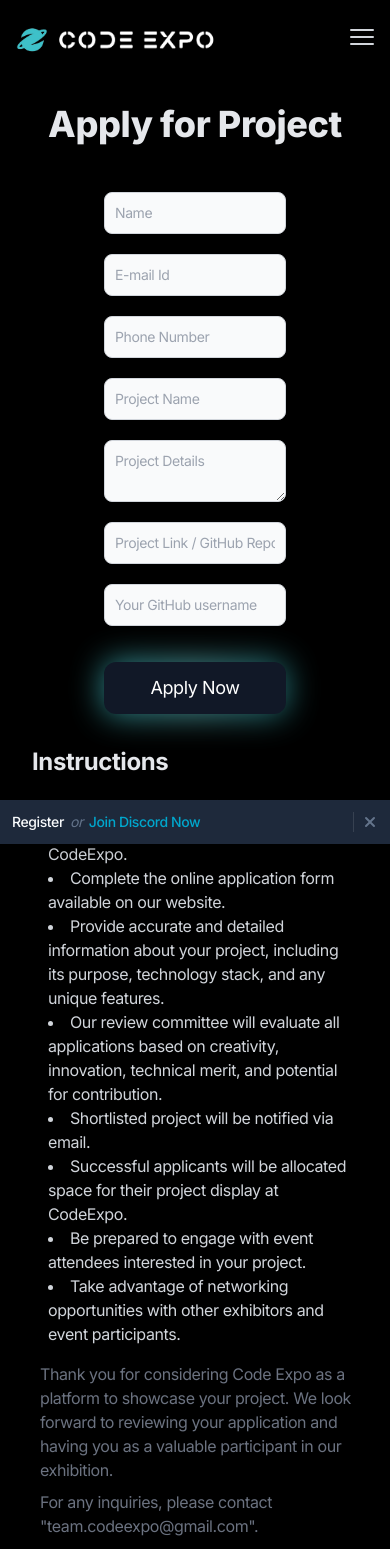
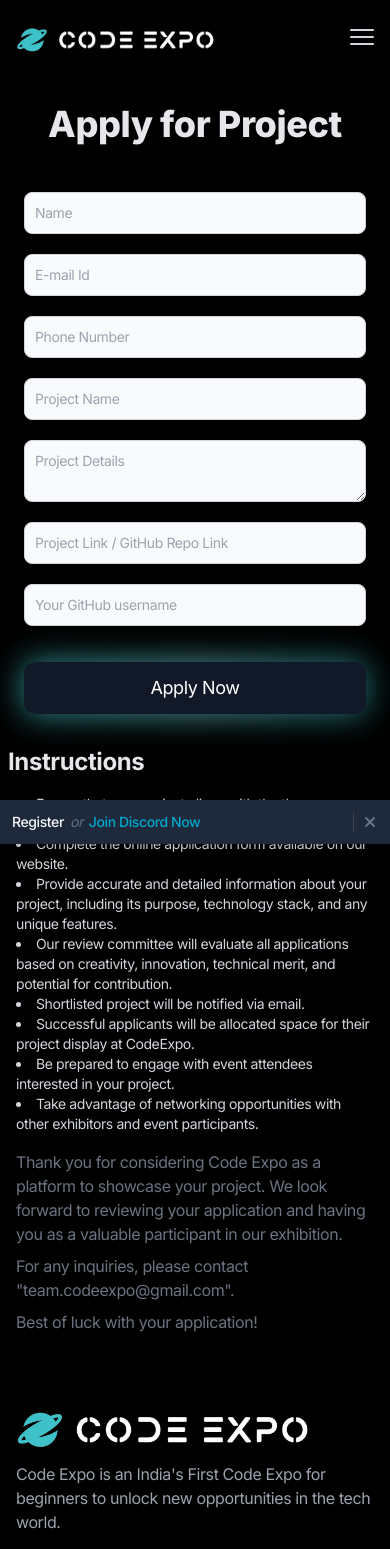
Before and after one commit to rohankumarchaudhary67/codeexpo, a Next.js app: page /apply-for-project in a window 390 px wide. Shown: the top 1549 px of the page. Built offline with nearby package versions, Linux system fonts and the light colour scheme.

Commit message:
style: Adjust classes for improved mobile view of Apply for Project page

```diff
--- a/src/components/project-form.tsx
+++ b/src/components/project-form.tsx
@@ -3,11 +3,11 @@ import Link from "next/link"
 export default function Project_Form() {
     return (
         <>
-            <div className="p-6 md:p-10 md:mx-20 md:px-20 flex flex-col justify-center items-center">
+            <div className="py-6 md:p-10 md:mx-20 md:px-20 flex flex-col justify-center items-center">
                 <h1 className="mb-8 font-extrabold text-4xl" data-aos="fade-up">Apply for Project</h1>
                 <div className="grid grid-cols-1 md:grid-cols-2 gap-8 pt-4">
                     <section data-aos="fade-rght">
-                        <section className="mx-20 text-center">
+                        <section className="md:mx-20 mx-6 text-center">
                             <div className="mb-5">
                                 <input type="email" id="email" className="bg-gray-50 border border-gray-300 text-gray-900 text-sm rounded-lg focus:ring-blue-500 focus:border-blue-500 block w-full p-2.5 dark:bg-gray-700 dark:border-gray-600 dark:placeholder-gray-400 dark:text-white dark:focus:ring-blue-500 dark:focus:border-blue-500" placeholder="Name" required />
                             </div>
@@ -43,7 +43,7 @@ export default function Project_Form() {
                     <aside className="" data-aos="fade-left">
                         <div className="px-2 md:px-2 rounded">
                             <h2 className="font-bold text-2xl">Instructions</h2>
-                            <ul className="list-disc mt-4 list-inside text-gray-300 pl-4">
+                            <ul className="list-disc mt-4 list-inside text-gray-300 md:pl-4 px-2 text-sm md:text-lg">
                                 <li>Ensure that your project aligns with the themes or categories specified for CodeExpo.</li>
                                 <li>Complete the online application form available on our website.</li>
                                 <li>Provide accurate and detailed information about your project, including its purpose, technology stack, and any unique features.</li>
@@ -53,9 +53,9 @@ export default function Project_Form() {
                                 <li>Be prepared to engage with event attendees interested in your project.</li>
                                 <li>Take advantage of networking opportunities with other exhibitors and event participants.</li>
                             </ul>
-                            <p className="pl-2 pt-4 text-gray-500">Thank you for considering Code Expo as a platform to showcase your project. We look forward to reviewing your application and having you as a valuable participant in our exhibition.</p>
-                            <p className="pl-2 pt-2 text-gray-500">For any inquiries, please contact "team.codeexpo@gmail.com".</p>
-                            <p className="pl-2 pt-2 text-gray-500">Best of luck with your application!</p>
+                            <p className="px-2 md:pl-2 pt-4 text-gray-500">Thank you for considering Code Expo as a platform to showcase your project. We look forward to reviewing your application and having you as a valuable participant in our exhibition.</p>
+                            <p className="px-2 md:pl-2 pt-2 text-gray-500">For any inquiries, please contact "team.codeexpo@gmail.com".</p>
+                            <p className="px-2 md:pl-2 pt-2 text-gray-500">Best of luck with your application!</p>
                         </div>
                     </aside>
                 </div>
```
